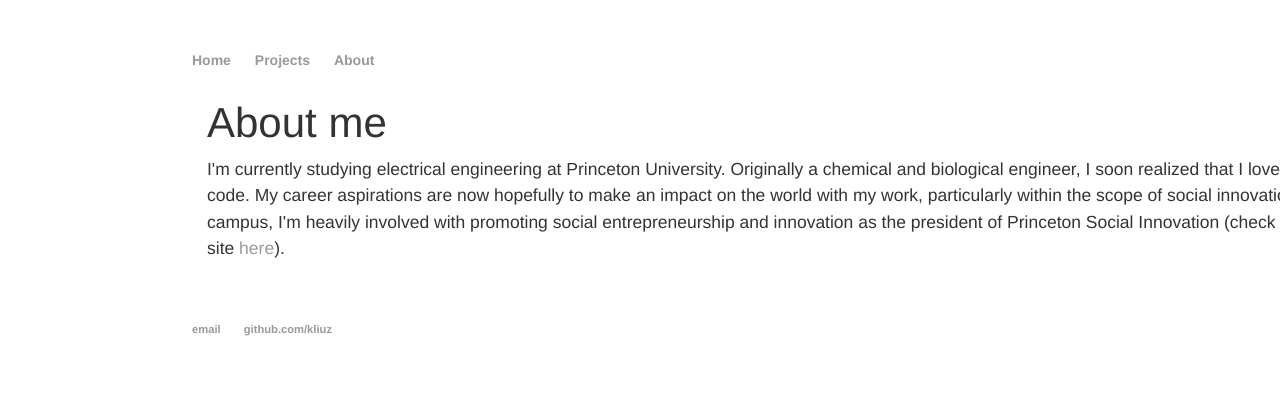
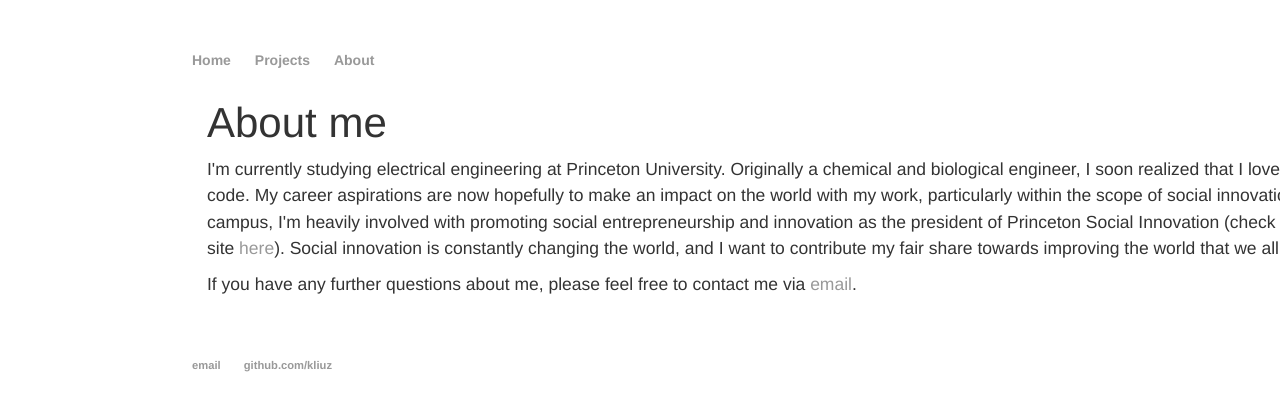
Before and after one commit to kliuz/kliuz.github.io, a Jekyll site: the page built from about/index.html, in a window 1280 px wide. Shown: the top 411 px of the page. Built offline with Jekyll 4.4.1, drawn with Linux system fonts in a browser that asks for light colours; nearby versions of some CDN libraries; library files that are not in the unit come from our copies.

Commit message:
updated about me

```diff
--- a/about/index.html
+++ b/about/index.html
@@ -4,5 +4,8 @@ title: About Kevin
 ---
 <div class="blurb">
 	<h1>About me</h1>
-	<p>I'm currently studying electrical engineering at Princeton University. Originally a chemical and biological engineer, I soon realized that I loved to code. My career aspirations are now hopefully to make an impact on the world with my work, particularly within the scope of social innovation. On campus, I'm heavily involved with promoting social entrepreneurship and innovation as the president of Princeton Social Innovation (check out the site <a href="http://princetonsi.com/"" target="_blank">here</a>).</p>
+	<p>I'm currently studying electrical engineering at Princeton University. Originally a chemical and biological engineer, I soon realized that I loved to code. My career aspirations are now hopefully to make an impact on the world with my work, particularly within the scope of social innovation. On campus, I'm heavily involved with promoting social entrepreneurship and innovation as the president of Princeton Social Innovation (check out the site <a href="http://princetonsi.com/"" target="_blank">here</a>). Social innovation is constantly changing the world, and I want to contribute my fair share towards improving the world that we all live in.</p>
+	<p>
+	If you have any further questions about me, please feel free to contact me via <a href="mailto:kl16@princeton.edu">email</a>.
+	</p>
 </div><!-- /.blurb -->
```
